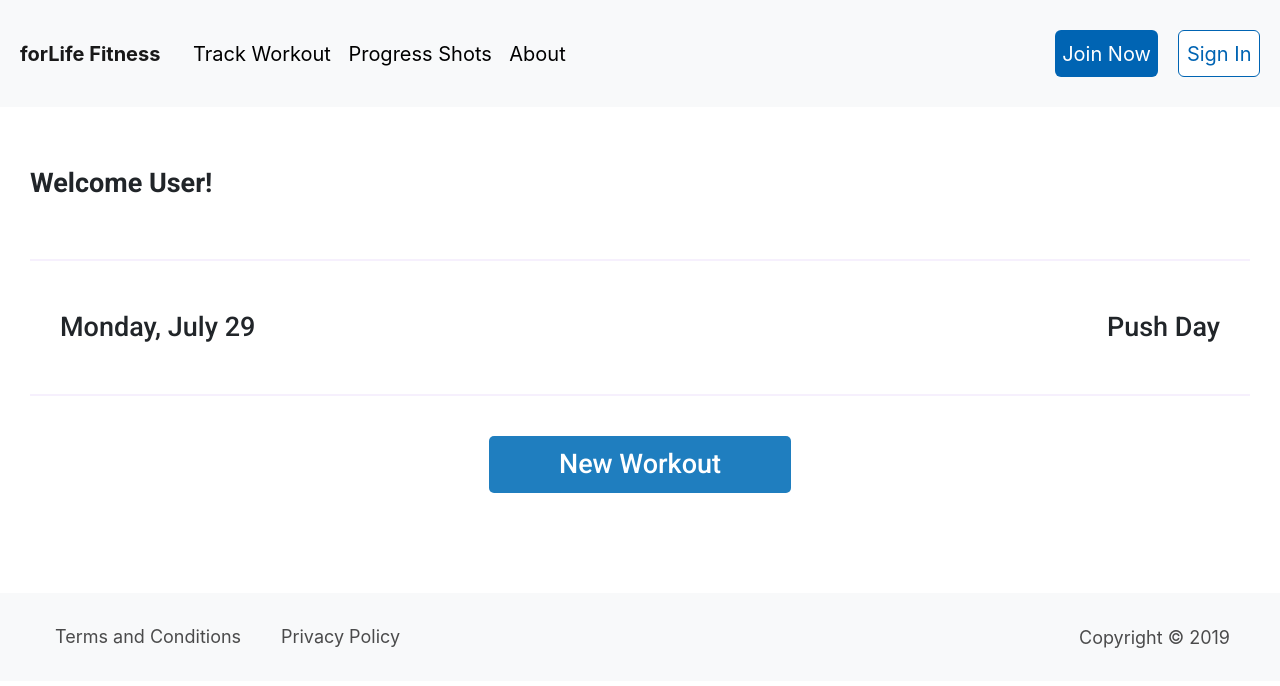
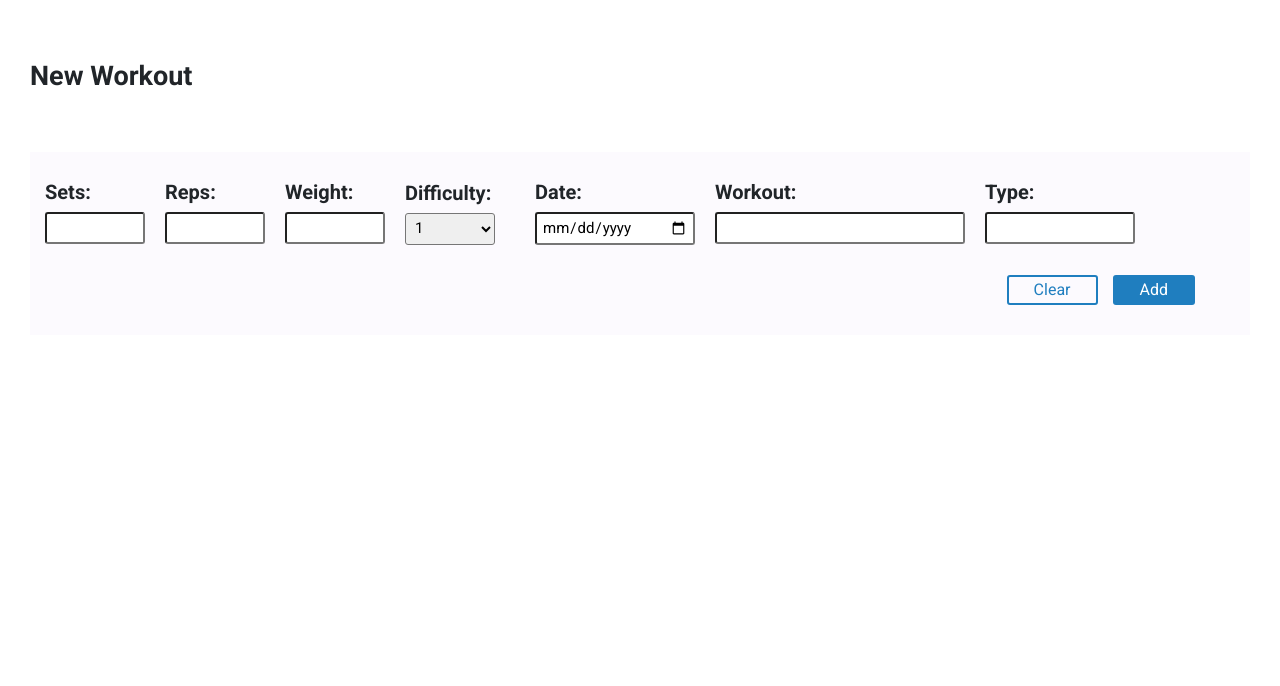
Before and after one commit to bw-weight-lifting-journal/Front-end, a React (Create React App) app in the folder weightlifting-journal/: page / in a window 1280 px wide. Shown: the top 686 px of the page. Built offline with nearby package versions, Linux system fonts and the light colour scheme.

Commit message:
merge conflicts

```diff
--- a/weightlifting-journal/src/App.js
+++ b/weightlifting-journal/src/App.js
@@ -11,10 +11,10 @@ function App() {
   return (
     <div className="App">
       {/* <HomePage /> */}
-      <TopNav />
-      {/* <NewWorkoutForm /> */}
-      <Dashboard />
-      <Footer />
+      {/* <TopNav /> */}
+      <NewWorkoutForm />
+      {/* <Dashboard /> */}
+      {/* <Footer /> */}
     </div>
   );
 }
```
